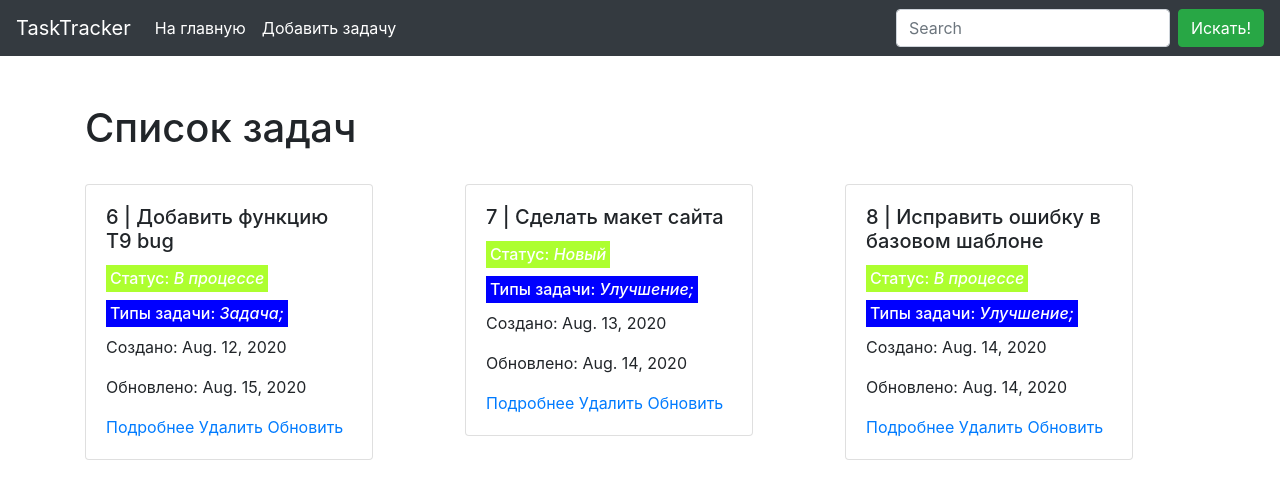
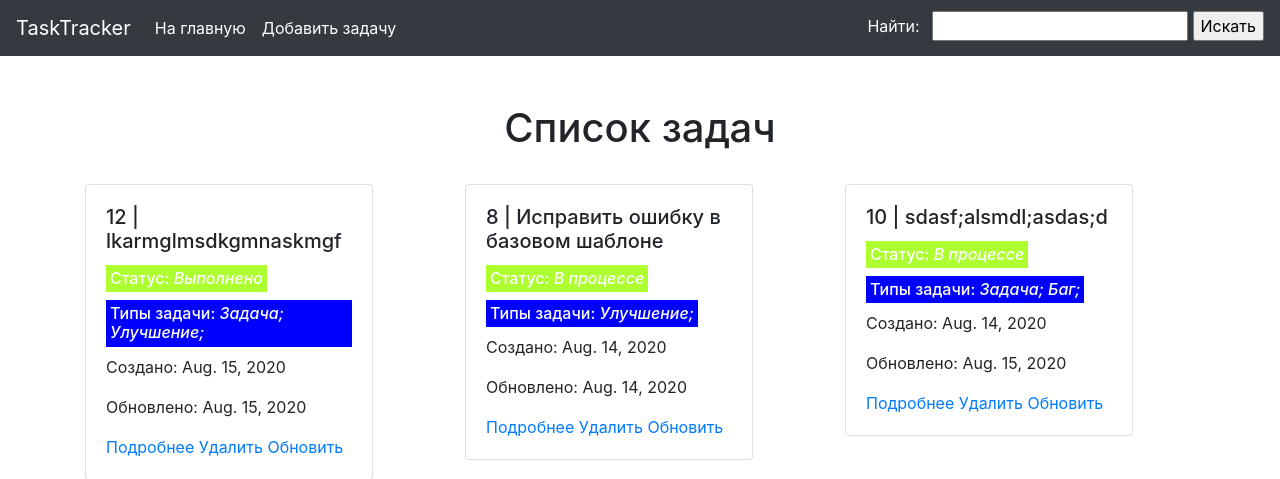
Before and after one commit to AzatKaparov/homework_53_6_azat, a Django app: page / in a window 1280 px wide. Shown: the top 479 px of the page. Run offline with Django 3.2, Linux system fonts and the light colour scheme; data comes from the database, SQL or seed files in the repository; some libraries are stand-ins or nearby versions.

Commit message:
Готовый проект

```diff
--- a/source/webapp/forms.py
+++ b/source/webapp/forms.py
@@ -27,3 +27,7 @@
         widgets = {
             'type': forms.CheckboxSelectMultiple,
         }
+
+
+class SimpleSearchForm(forms.Form):
+    search = forms.CharField(max_length=100, required=False, label="Найти")
--- a/source/webapp/static/css/style.css
+++ b/source/webapp/static/css/style.css
@@ -13,3 +13,16 @@
     color: white;
     display: inline-block;
 }
+
+.pagination {
+    text-align: center;
+    display: block;
+}
+
+#label-search{
+    color: white;
+}
+
+#center{
+    text-align: center;
+}
--- a/source/webapp/templates/base.html
+++ b/source/webapp/templates/base.html
@@ -30,10 +30,16 @@
       </li>
         {% block menu %}{% endblock %}
     </ul>
-    <form class="form-inline my-2 my-lg-0" method="GET">
-      <input class="form-control mr-sm-2" name="search" type="search" placeholder="Search" aria-label="Search">
-      <button class="btn btn-success my-2 my-sm-0" type="submit">Искать!</button>
+
+<form class="text-center" action="" method="GET">
+    <label class="mx-2" id="label-search" for="{{ form.search.id_for_label }}">{{ form.search.label }}:</label>
+    {{ form.search }}
+    <input type="submit" value="Искать">
+    {% for error in form.search.errors %}
+        <p class="form-error">{{ error }}</p>
+    {% endfor %}
 </form>
+
   </div>
 </nav>
 <div class="container">
--- a/source/webapp/templates/index.html
+++ b/source/webapp/templates/index.html
@@ -3,7 +3,11 @@
 {% block title %}Main{% endblock %}
 
 {% block content %}
-    <h1 id="main-center" class="mt-5">Список задач</h1>
+    <h1 id="center" class="mt-5">Список задач</h1>
+{% if is_paginated %}
+    <h3 id="center">Вы сейчас на {{ page_obj.number }} странице</h3>
+   {% include 'partial/pagination.html' %}
+{% endif %}
     <div class="row">
         {% for task in tasks %}
         <div class="col-12 col-sm-12 col-md-6 col-lg-4">
--- a/source/webapp/views.py
+++ b/source/webapp/views.py
@@ -1,24 +1,57 @@
+from django.db.models import Q
 from django.shortcuts import render, get_object_or_404, redirect
 from django.urls import reverse
+from django.utils.http import urlencode
+
 from webapp.models import Task, Type, Status
-from django.views.generic import View, TemplateView, FormView
-from .forms import TaskForm, BROWSER_DATETIME_FORMAT
+from django.views.generic import View, TemplateView, FormView, ListView
+from .forms import TaskForm, SimpleSearchForm
 
 
-class IndexView(TemplateView):
-    template_name = "index.html"
+class IndexView(ListView):
+    template_name = 'index.html'
+    context_object_name = 'tasks'
+    model = Task
+    ordering = ['-created_at']
+    paginate_by = 10
+
+    def get(self, request, *args, **kwargs):
+        self.form = self.get_search_form()
+        self.search_value = self.get_search_value()
+        return super().get(request, *args, **kwargs)
+
+    def get_context_data(self, *, object_list=None, **kwargs):
+        context = super().get_context_data(object_list=object_list, **kwargs)
+        context['form'] = self.form
+        if self.search_value:
+            context['query'] = urlencode({'search': self.search_value})
+        return context
+
+    def get_queryset(self):
+        queryset = super().get_queryset()
+        if self.search_value:
+            query = Q(summary__icontains=self.search_value) | Q(description__icontains=self.search_value)
+            queryset = queryset.filter(query)
+        return queryset
+
+    def get_search_form(self):
+        return SimpleSearchForm(self.request.GET)
+
+    def get_search_value(self):
+        if self.form.is_valid():
+            return self.form.cleaned_data['search']
+        return None
+
+
+class TaskView(TemplateView):
+    template_name = 'view.html'
 
     def get_context_data(self, **kwargs):
         context = super().get_context_data(**kwargs)
-        context['tasks'] = Task.objects.all()
+        pk = self.kwargs.get('pk')
+        task = get_object_or_404(Task, pk=pk)
+        context['task'] = task
         return context
-
-
-class TaskView(TemplateView):
-    def get(self, request, pk):
-        task = get_object_or_404(Task, pk=pk)
-        context = {'task': task}
-        return render(request, 'view.html', context)
 
 
 class CreateView(FormView):
```
Also changed, not shown: source/webapp/templates/partial/pagination.html (added, +17 -0 lines).
